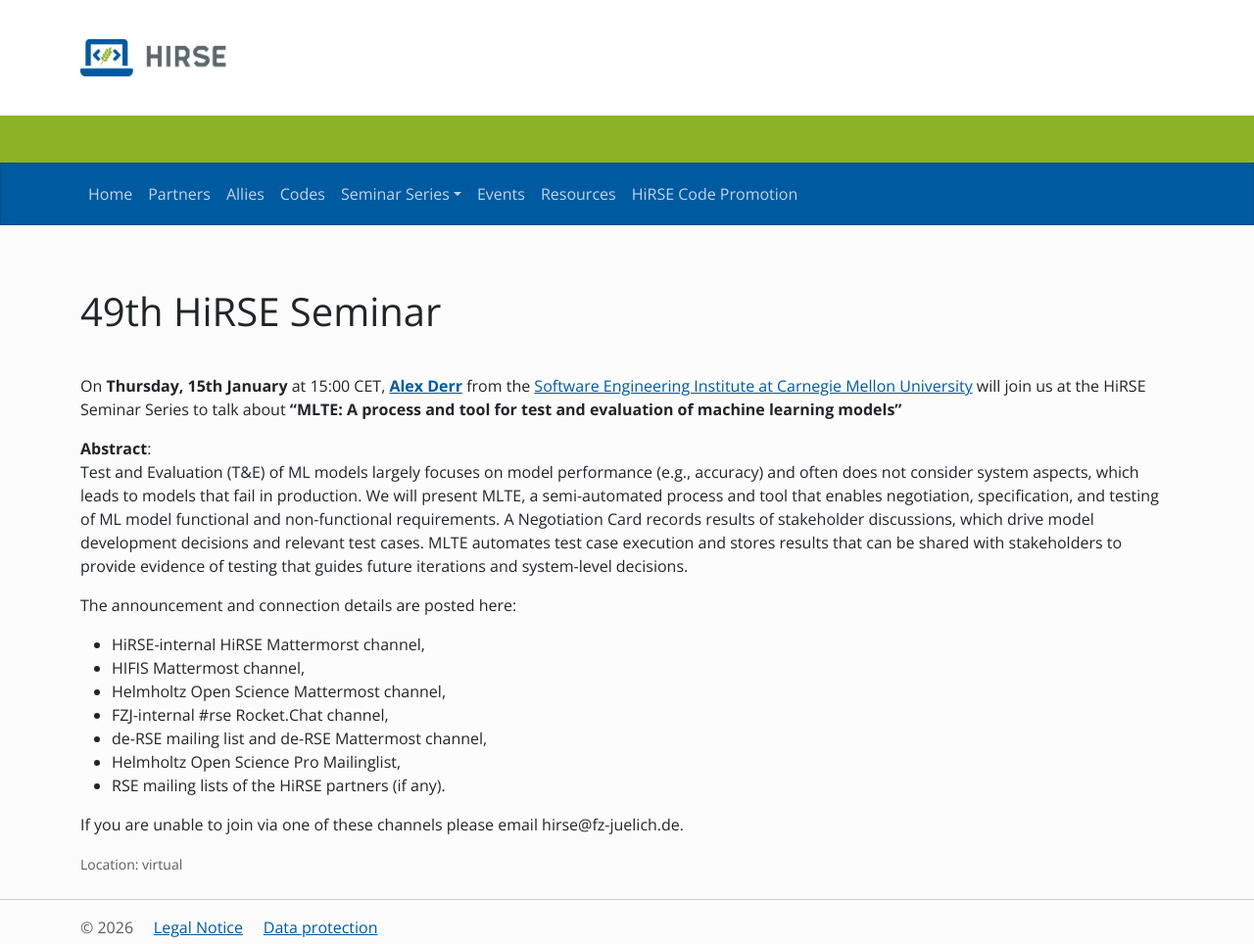
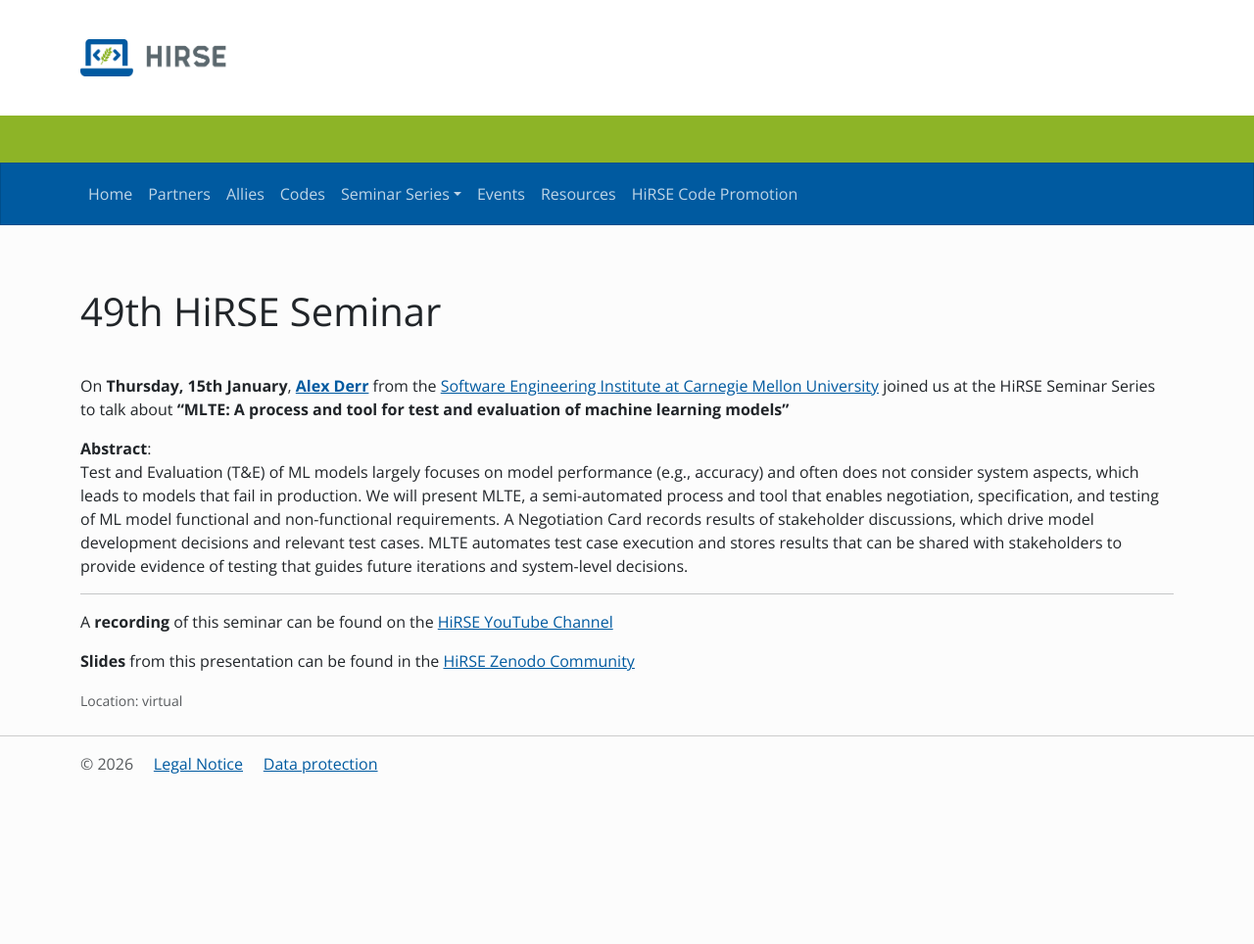
Before and after one commit to Helmholtz-HiRSE/helmholtz-hirse.github.io, a Jekyll site: the page built from _series/2026_01_15-seminar_49.md, in a window 1280 px wide. Shown: the whole page at 98% size. Built offline with Jekyll 4.4.1, drawn with Linux system fonts in a browser that asks for light colours; nearby versions of some CDN libraries; after the commit the page ends 900 px from its top, so only the background shows below that.

Commit message:
Update 2026_01_15-seminar_49.md

```diff
--- a/_series/2026_01_15-seminar_49.md
+++ b/_series/2026_01_15-seminar_49.md
@@ -6,20 +6,13 @@ location: virtual
 excerpt_separator: <!--more-->
 ---
 
-On **Thursday, 15th January** at 15:00 CET, [**Alex Derr**](https://www.linkedin.com/in/alex-derr-17a4a6192/) from the [Software Engineering Institute at Carnegie Mellon University](https://www.sei.cmu.edu/) will join us at the HiRSE Seminar Series to talk about **“MLTE: A process and tool for test and evaluation of machine learning models”**
+On **Thursday, 15th January**, [**Alex Derr**](https://www.linkedin.com/in/alex-derr-17a4a6192/) from the [Software Engineering Institute at Carnegie Mellon University](https://www.sei.cmu.edu/) joined us at the HiRSE Seminar Series to talk about **“MLTE: A process and tool for test and evaluation of machine learning models”**
 <!--more-->
 
 **Abstract**:
 Test and Evaluation (T&E) of ML models largely focuses on model performance (e.g., accuracy) and often does not consider system aspects, which leads to models that fail in production. We will present MLTE, a semi-automated process and tool that enables negotiation, specification, and testing of ML model functional and non-functional requirements. A Negotiation Card records results of stakeholder discussions, which drive model development decisions and relevant test cases. MLTE automates test case execution and stores results that can be shared with stakeholders to provide evidence of testing that guides future iterations and system-level decisions.
 
-The announcement and connection details are posted here:
+------
+A **recording** of this seminar can be found on the [HiRSE YouTube Channel](https://www.youtube.com/watch?v=ivkwKwCx_mQ)
 
-* HiRSE-internal HiRSE Mattermorst channel,
-* HIFIS Mattermost channel,
-* Helmholtz Open Science Mattermost channel,
-* FZJ-internal #rse Rocket.Chat channel,
-* de-RSE mailing list and de-RSE Mattermost channel,
-* Helmholtz Open Science Pro Mailinglist,
-* RSE mailing lists of the HiRSE partners (if any).
-
-If you are unable to join via one of these channels please email hirse@fz-juelich.de.
+**Slides** from this presentation can be found in the [HiRSE Zenodo Community](https://zenodo.org/records/17233059)
```
